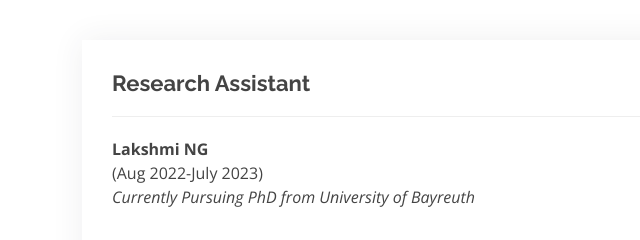
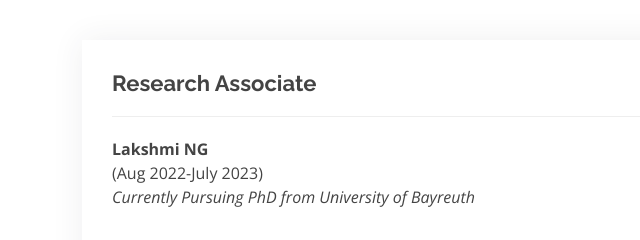
Before and after one commit to vishwakarmalab/vishwakarmalab.github.io, a plain HTML site: page alumni.html in a window 1280 px wide. Shown: the part 246-486 px from the top of the page, 0-640 px from the left. Drawn offline with nearby package versions, Linux system fonts and the light colour scheme.

Commit message:
Update alumni.html
Change "Assistant' to "Associate"

```diff
--- a/alumni.html
+++ b/alumni.html
@@ -128,7 +128,7 @@
 
           <div class="col-lg-8">
             <div class="portfolio-info">
-              <h3>Research Assistant</h3>
+              <h3>Research Associate</h3>
               <p><strong>Lakshmi NG</strong><br>(Aug 2022-July 2023)<br><i>Currently Pursuing PhD from University of Bayreuth</p></i><br>
 
               <h3>Interns</h3>
```
